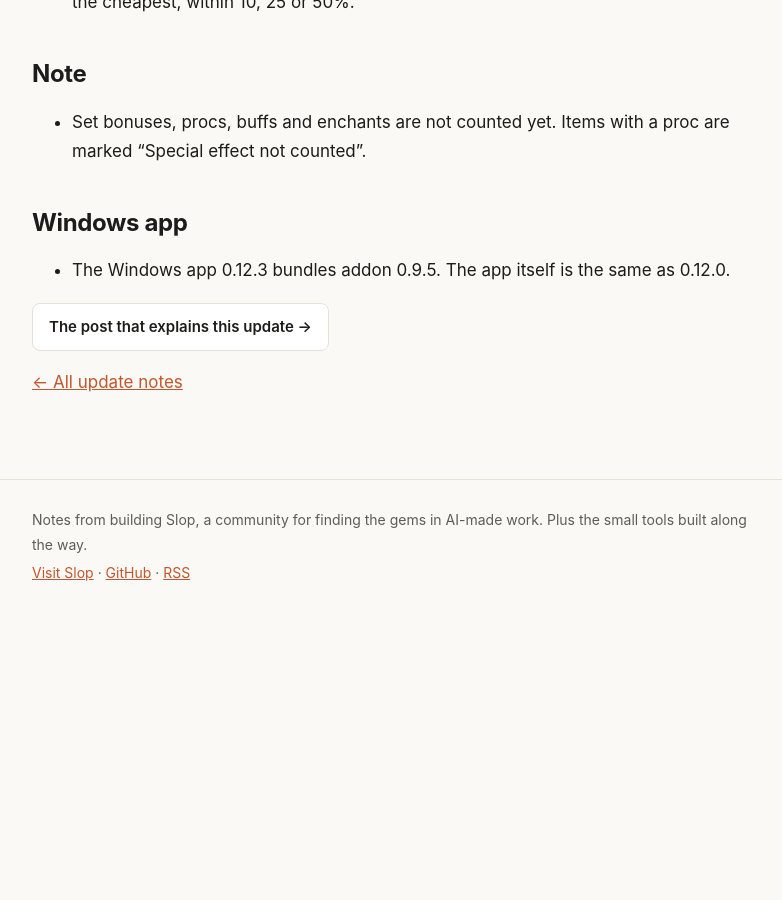
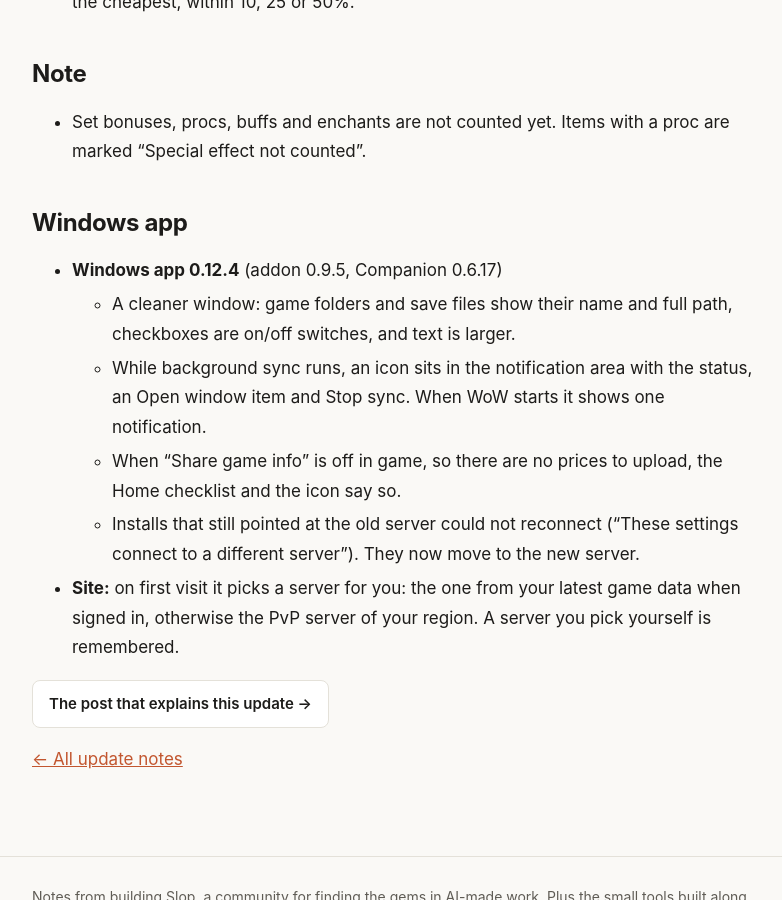
Before and after one commit to jungtaejoon/blog, a Jekyll site: the page built from _forgeflow_updates/0.9.5.en.md, in a window 1280 px wide and 900 px high, scrolled down 1303 px. Shown: the whole window, without its empty margins (244-1026 px from the left). Built offline with Jekyll 4.4.1, drawn with Linux system fonts in a browser that asks for light colours; before the commit the page ends 1941 px from its top, so only the background shows below that.

Commit message:
ForgeFlow 0.9.5 note: Windows 0.12.4 and site market preselection
Co-Authored-By: Claude Opus 5.5 <noreply@anthropic.com>

```diff
--- a/_forgeflow_updates/0.9.5.en.md
+++ b/_forgeflow_updates/0.9.5.en.md
@@ -33,4 +33,9 @@ post: /en/2026/11/17/forgeflow-gear-sim/
 
 ## Windows app
 
-- The Windows app 0.12.3 bundles addon 0.9.5. The app itself is the same as 0.12.0.
+- **Windows app 0.12.4** (addon 0.9.5, Companion 0.6.17)
+  - A cleaner window: game folders and save files show their name and full path, checkboxes are on/off switches, and text is larger.
+  - While background sync runs, an icon sits in the notification area with the status, an Open window item and Stop sync. When WoW starts it shows one notification.
+  - When "Share game info" is off in game, so there are no prices to upload, the Home checklist and the icon say so.
+  - Installs that still pointed at the old server could not reconnect ("These settings connect to a different server"). They now move to the new server.
+- **Site:** on first visit it picks a server for you: the one from your latest game data when signed in, otherwise the PvP server of your region. A server you pick yourself is remembered.
```
Also changed, not shown: _forgeflow_updates/0.9.5.ko.md (+6 -1 lines).
